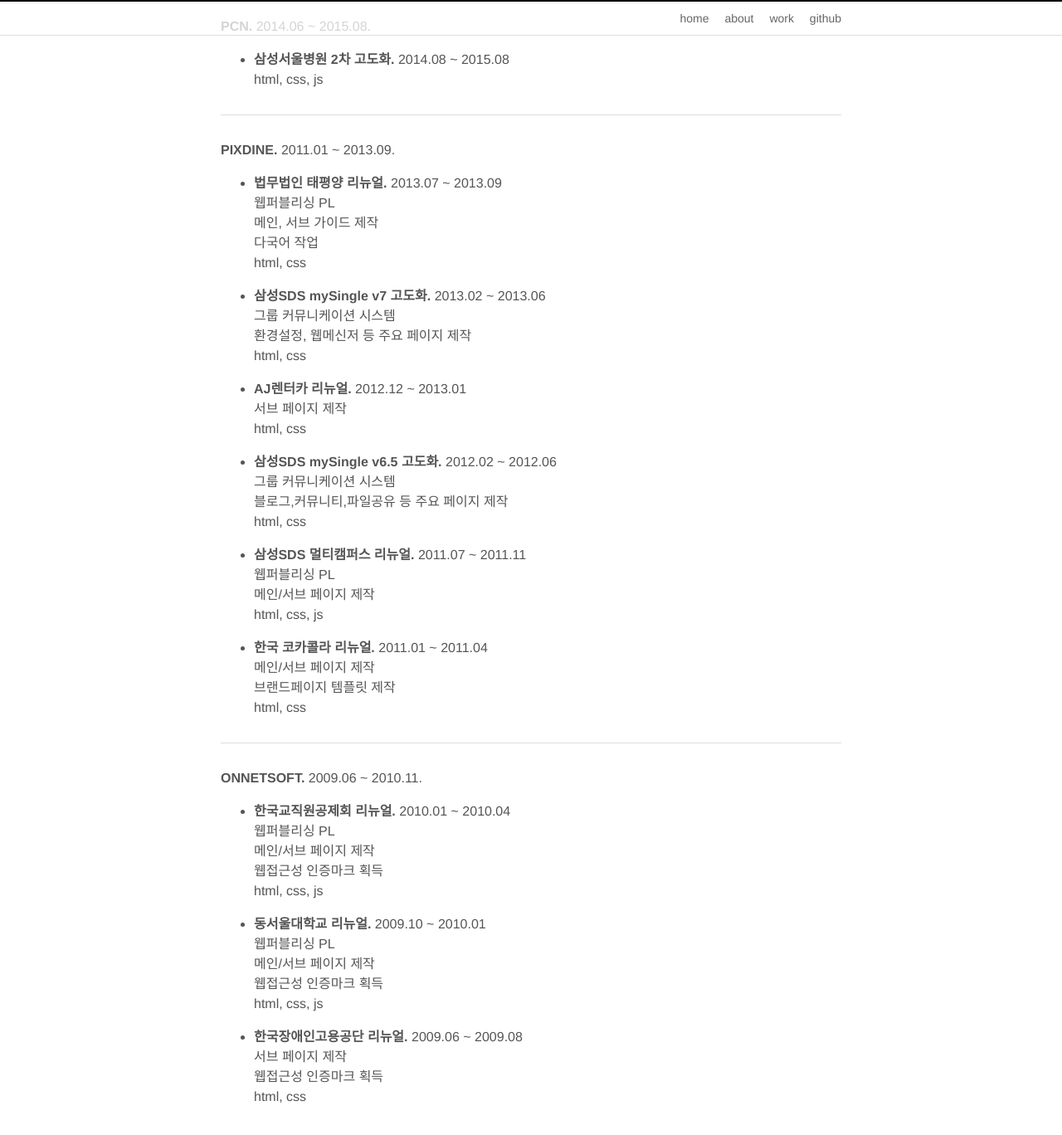
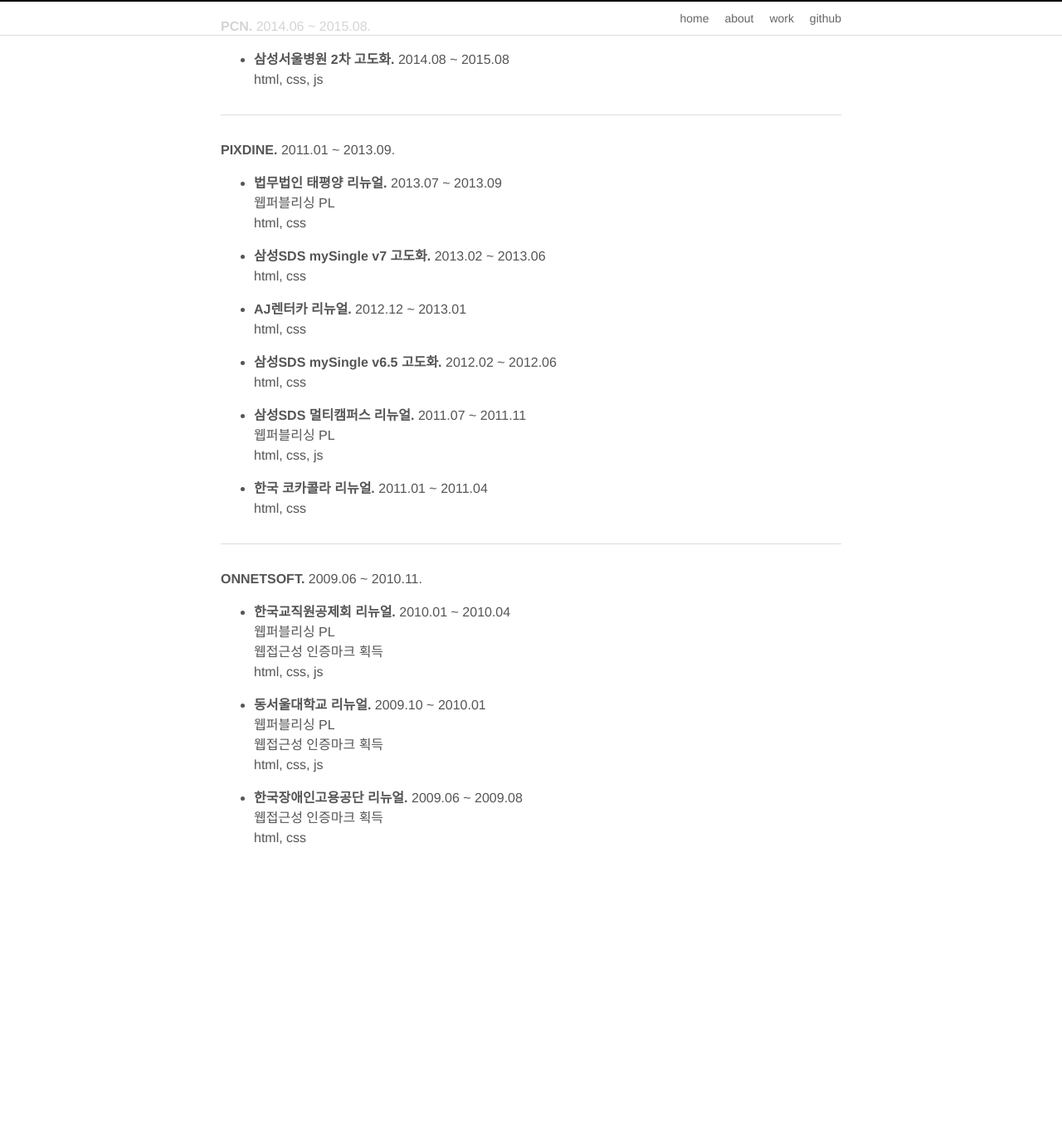
Before and after one commit to imyb/imyb.github.io, a Jekyll site: the page built from work.md, in a window 1280 px wide and 1400 px high, scrolled down 628 px. Shown: the top 1368 px of the window at 83% size. Built offline with Jekyll 4.4.1, drawn with Linux system fonts in a browser that asks for light colours; after the commit the page ends 1746 px from its top, so only the background shows below that.

Commit message:
Update work.md

```diff
--- a/work.md
+++ b/work.md
@@ -55,37 +55,27 @@
 - **법무법인 태평양 리뉴얼.**
   2013.07 ~ 2013.09<br>
   웹퍼블리싱 PL<br>
-  메인, 서브 가이드 제작<br>
-  다국어 작업<br>
   html, css<br>
 
 - **삼성SDS mySingle v7 고도화.**
   2013.02 ~ 2013.06<br>
-  그룹 커뮤니케이션 시스템<br>
-  환경설정, 웹메신저 등 주요 페이지 제작<br>
   html, css<br>
 
 - **AJ렌터카 리뉴얼.**
   2012.12 ~ 2013.01<br>
-  서브 페이지 제작<br>
   html, css<br>
 
 - **삼성SDS mySingle v6.5 고도화.**
   2012.02 ~ 2012.06<br>
-  그룹 커뮤니케이션 시스템<br>
-  블로그,커뮤니티,파일공유 등 주요 페이지 제작<br>
   html, css<br>
 
 - **삼성SDS 멀티캠퍼스 리뉴얼.**
   2011.07 ~ 2011.11<br>
   웹퍼블리싱 PL<br>
-  메인/서브 페이지 제작<br>
   html, css, js<br>
 
 - **한국 코카콜라 리뉴얼.**
   2011.01 ~ 2011.04<br>
-  메인/서브 페이지 제작<br>
-  브랜드페이지 템플릿 제작<br>
   html, css<br>
 
 
@@ -98,19 +88,16 @@
 - **한국교직원공제회 리뉴얼.**
   2010.01 ~ 2010.04<br>
   웹퍼블리싱 PL<br>
-  메인/서브 페이지 제작<br>
   웹접근성 인증마크 획득<br>
   html, css, js<br>
 
 - **동서울대학교 리뉴얼.**
   2009.10 ~ 2010.01<br>
   웹퍼블리싱 PL<br>
-  메인/서브 페이지 제작<br>
   웹접근성 인증마크 획득<br>
   html, css, js<br>
 
 - **한국장애인고용공단 리뉴얼.**
   2009.06 ~ 2009.08<br>
-  서브 페이지 제작<br>
   웹접근성 인증마크 획득<br>
   html, css<br>
```
